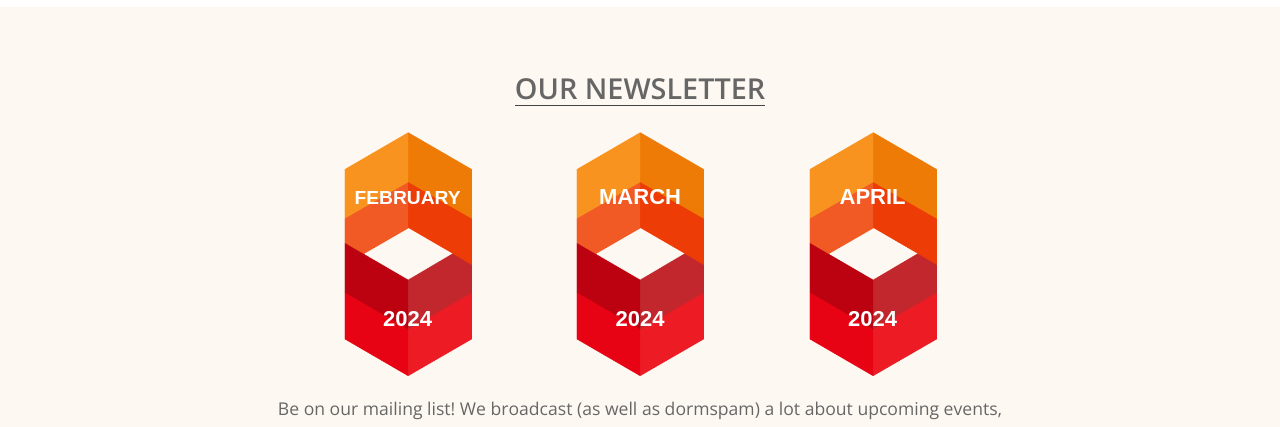
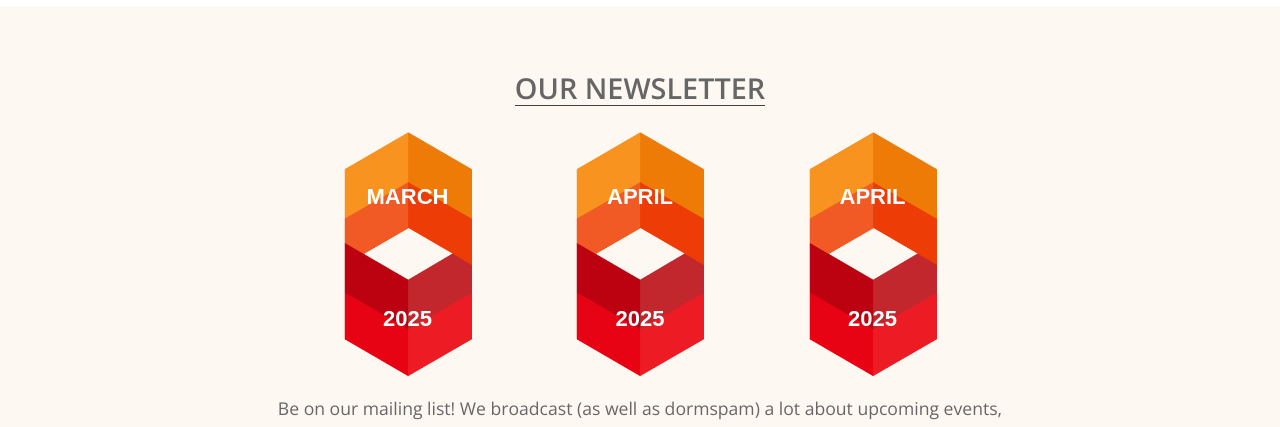
Before and after one commit to ieee-acm-mit/ieee-website, a React (Vite) app: page / in a window 1280 px wide. Shown: the part 2600-3027 px from the top of the page. Built offline with nearby package versions, Linux system fonts and the light colour scheme.

Commit message:
added exec photos and udpated newsletters

```diff
--- a/src/components/Newsletters.tsx
+++ b/src/components/Newsletters.tsx
@@ -1,24 +1,27 @@
 import './Newsletters.css';
 import '../css/portfolio.css';
 import IEEELogo from '/images/newsletter/empty-ieee-logo.png';
-import feb24 from '/newsletter/newsletter-february-24.html?url';
-import mar24 from '/newsletter/newsletter-march-24.html?url';
-import apr24 from '/newsletter/newsletter-april-24.html?url';
+import apr7 from '/newsletter/newsletter-april-7.html?url';
+import mar17 from '/newsletter/newsletter-march-17.html?url';
+import apr14 from '/newsletter/newsletter-april-14.html?url';
 
 
 const newslettersList = [
+  // {
+  //   month: <small>February</small>, year: '2024', path: feb24,
+  // },
   {
-    month: <small>February</small>, year: '2024', path: feb24,
+    month: 'March', year: '2025', path: mar17,
   },
   {
-    month: 'March', year: '2024', path: mar24,
+    month: 'April', year: '2025', path: apr7,
   },
   {
-    month: 'April', year: '2024', path: apr24,
+    month: 'April', year: '2025', path: apr14,
   }
 ]
 
-const newsLatest = apr24;
+const newsLatest = apr14;
 
 
 const Newsletters = () => {
--- a/src/pages/TeamPage.tsx
+++ b/src/pages/TeamPage.tsx
@@ -61,7 +61,7 @@ const execList = [
   },
   {
     name: 'Jessica Kim',
-    img: '/images/exec/maskedTim.jpeg',
+    img: '/images/exec/JessicaKim.jpg',
     role: 'Publicity Chair',
     class: 2027
   },
@@ -127,7 +127,7 @@ const execList = [
   },
   {
     name: 'Rebecca Wang',
-    img: '/images/exec/maskedTim.jpeg',
+    img: '/images/exec/RebeccaWang.jpg',
     role: 'Historian',
     class: 2028
   },
```
Also changed, not shown: 1 other file (tests, documents, lock files or other folders).
